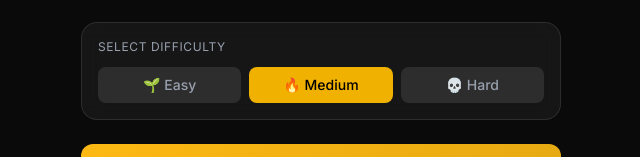
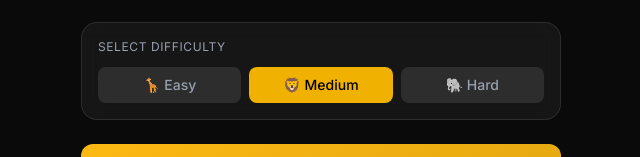
Before and after one commit to thomasamter/-akili, a React (Vite) app: page / in a window 1280 px wide. Shown: the part 229-386 px from the top of the page, without its empty margins (319-959 px from the left). Built offline with nearby package versions, Linux system fonts and the light colour scheme; no server answers.

Commit message:
Use African animal symbols for difficulty levels
- Easy: 🦒 Giraffe (gentle giant)
- Medium: 🦁 Lion (king of the savanna)
- Hard: 🐘 Elephant (mighty challenge)

```diff
--- a/src/App.jsx
+++ b/src/App.jsx
@@ -178,7 +178,7 @@ function HomePage() {
                   : 'bg-white/10 text-gray-400 hover:bg-white/20'
               }`}
             >
-              🌱 Easy
+              🦒 Easy
             </button>
             <button
               onClick={() => setDifficulty('medium')}
@@ -188,7 +188,7 @@ function HomePage() {
                   : 'bg-white/10 text-gray-400 hover:bg-white/20'
               }`}
             >
-              🔥 Medium
+              🦁 Medium
             </button>
             <button
               onClick={() => setDifficulty('hard')}
@@ -198,7 +198,7 @@ function HomePage() {
                   : 'bg-white/10 text-gray-400 hover:bg-white/20'
               }`}
             >
-              💀 Hard
+              🐘 Hard
             </button>
           </div>
         </div>
```
